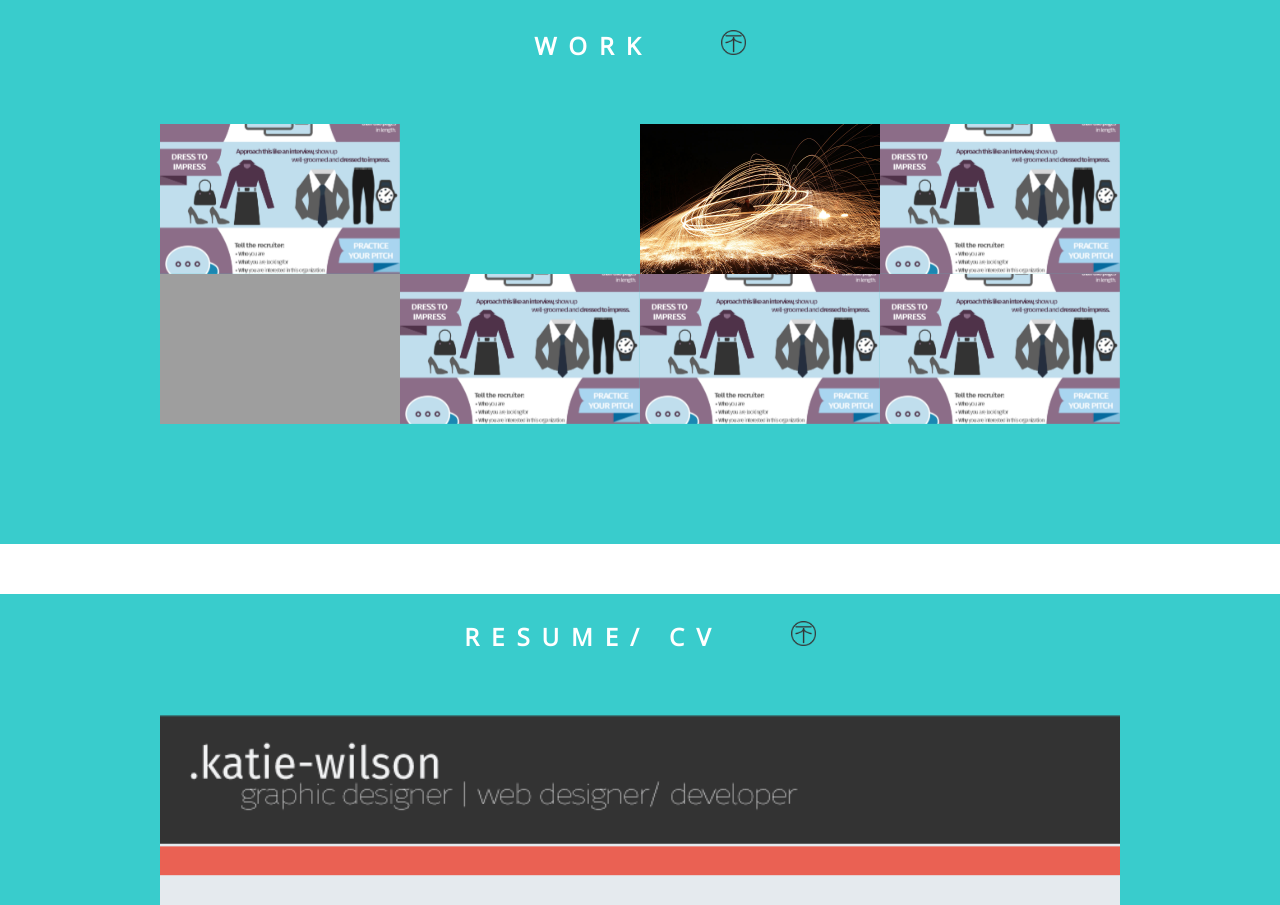
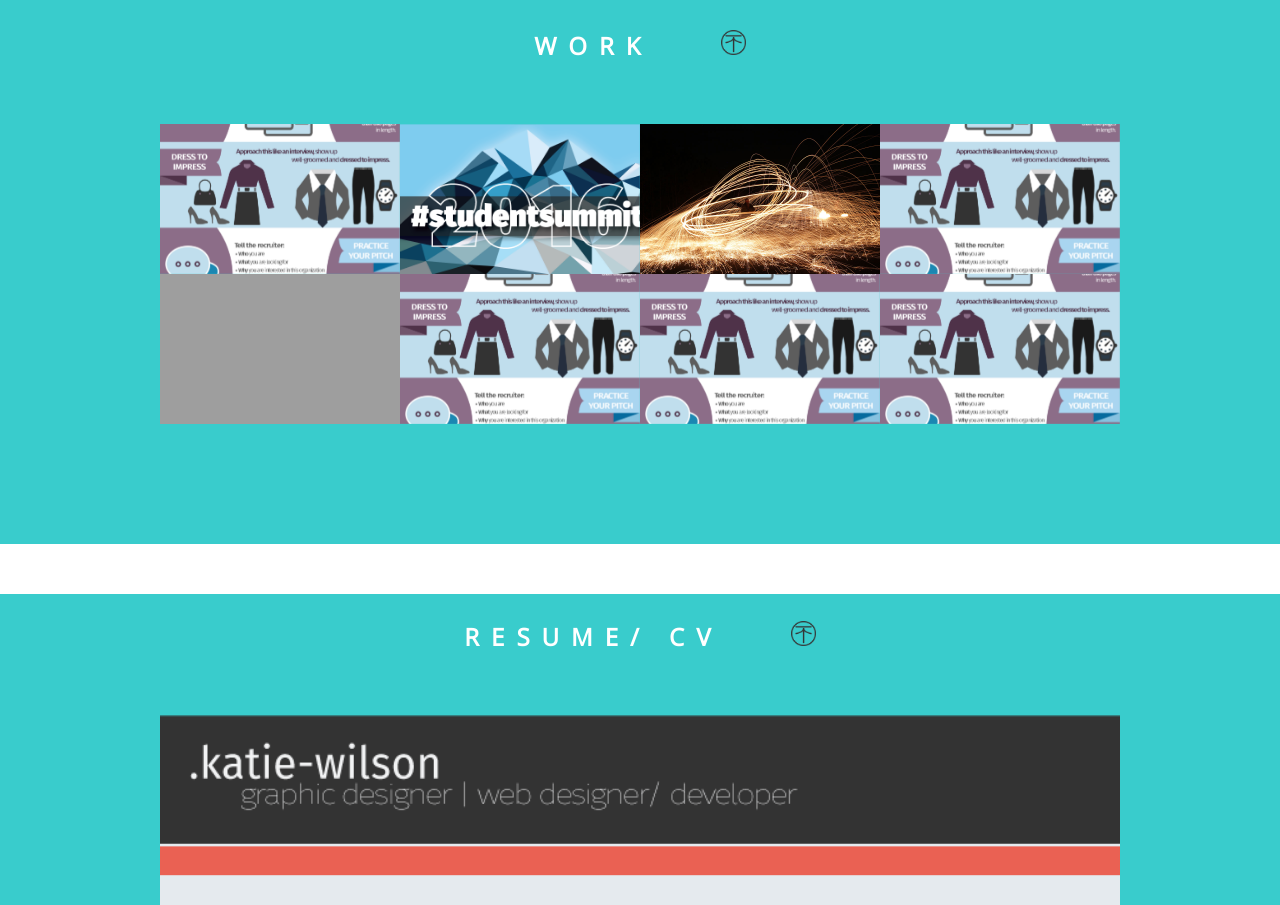
Before and after one commit to nosliw1287/nosliw1287.github.io, a plain HTML site: page index.html in a window 1280 px wide. Shown: the part 2180-3085 px from the top of the page. Drawn offline with nearby package versions, Linux system fonts and the light colour scheme; grey boxes are pictures that could not be loaded.

Commit message:
fixed event flyers thumb

```diff
--- a/style.sass
+++ b/style.sass
@@ -340,7 +340,7 @@ a
 		position: relative
 		overflow: hidden
 
-		background-image: url('./images/etiquette_dinner.png')
+		background-image: url('./images/eventflyers/advertplain.png')
 		background-position: center center
 		background-repeat: no-repeat
 		background-size: cover
```
Also changed, not shown: style.css.
